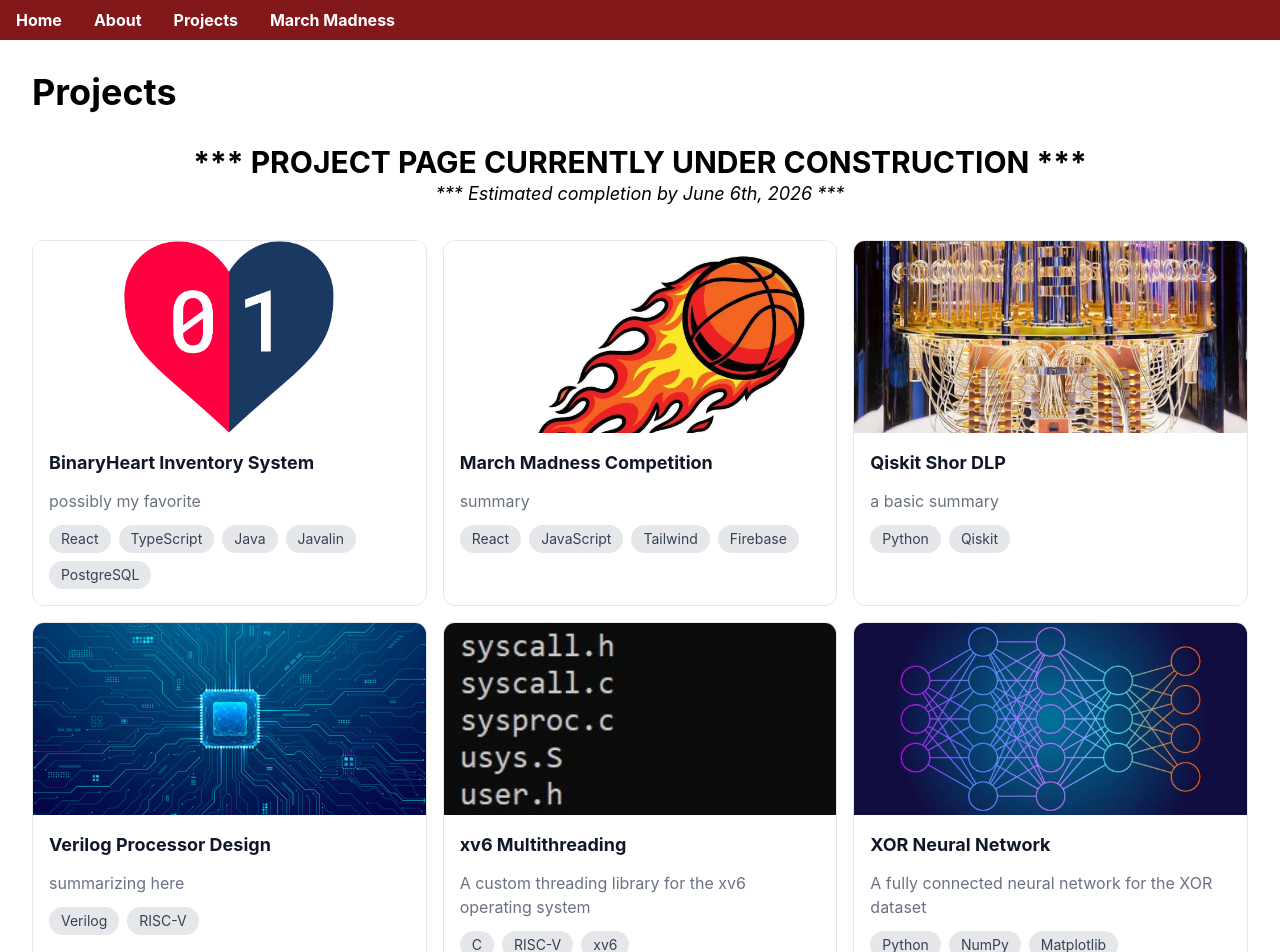
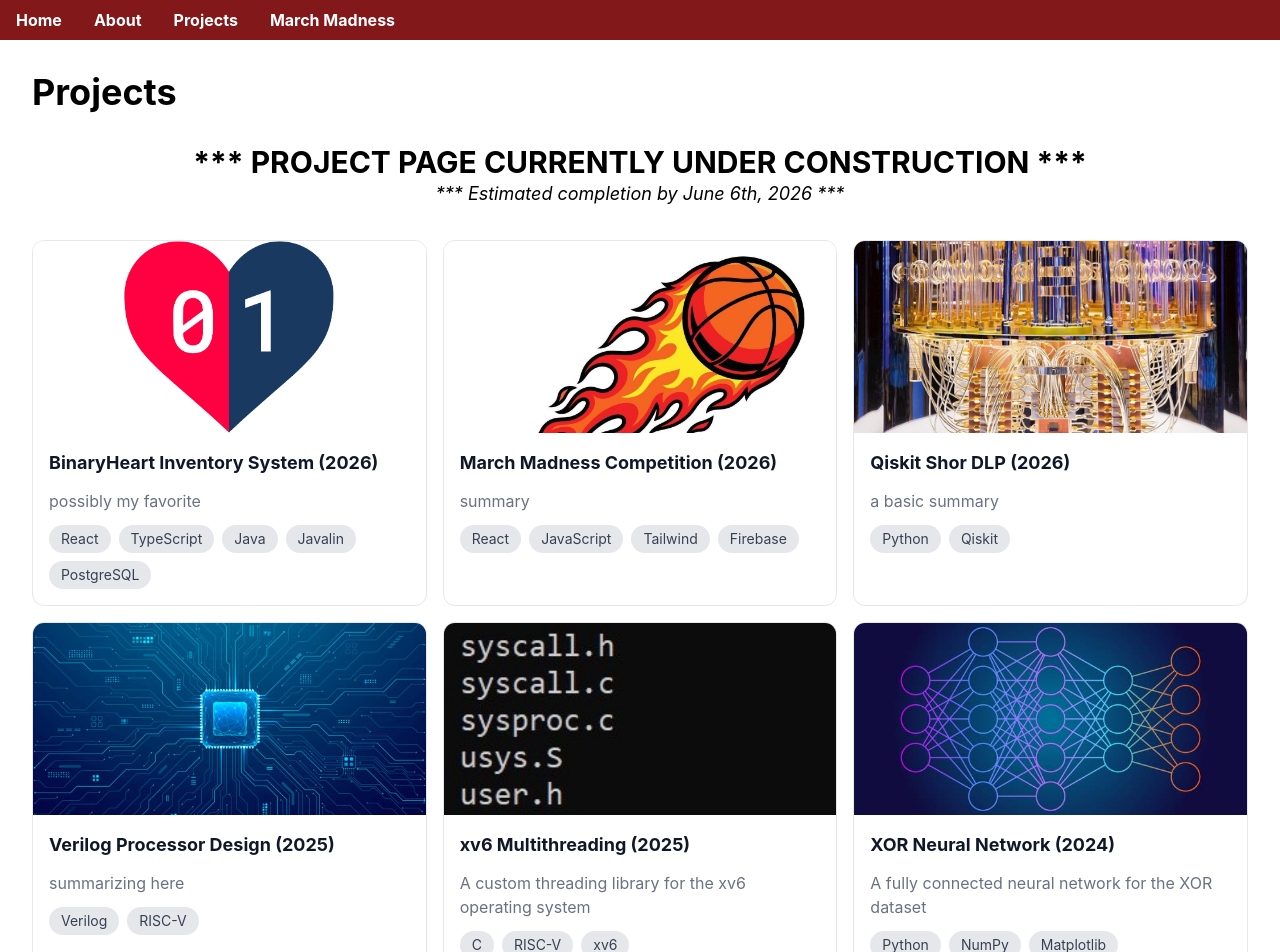
Before and after one commit to rhit-lucasja/personal-site, a React (Vite) app: page /projects in a window 1280 px wide. Shown: the top 952 px of the page. Built offline with nearby package versions, Linux system fonts and the light colour scheme; no server answers.

Commit message:
added years to project page

```diff
--- a/src/data/projectData.js
+++ b/src/data/projectData.js
@@ -19,7 +19,7 @@ import bhCover from '../assets/projects/bh_cover.png';
 export const projects = [
     {
         id: 'project-seven',
-        title: 'BinaryHeart Inventory System',
+        title: 'BinaryHeart Inventory System (2026)',
         summary: 'possibly my favorite',
         description: 'more description',
         feature: null,
@@ -33,7 +33,7 @@ export const projects = [
     },
     {
         id: 'project-six',
-        title: 'March Madness Competition',
+        title: 'March Madness Competition (2026)',
         summary: 'summary',
         description: 'more to say',
         feature: null,
@@ -47,7 +47,7 @@ export const projects = [
     },
     {
         id: 'project-five',
-        title: 'Qiskit Shor DLP',
+        title: 'Qiskit Shor DLP (2026)',
         summary: 'a basic summary',
         description: 'longer description',
         feature: null,
@@ -61,7 +61,7 @@ export const projects = [
     },
     {
         id: 'project-four',
-        title: 'Verilog Processor Design',
+        title: 'Verilog Processor Design (2025)',
         summary: 'summarizing here',
         description: 'so many details',
         feature: null,
@@ -75,7 +75,7 @@ export const projects = [
     },
     {
         id: 'project-three',
-        title: 'xv6 Multithreading',
+        title: 'xv6 Multithreading (2025)',
         summary: 'A custom threading library for the xv6 operating system',
         description: 'Introducing rhthr, the palindromic and tongue-twisting threading library designed and developed by myself, Tal Belkind, and Oskar Steiger. With this library, any user program can create multiple threads, execute them in parallel (or as close to parallel as xv6 allows), and join threads upon completion.',
         feature: 'Threads share the same physical memory. Threads can also pass pointers between each other, accessing and updating data at specified addresses. Finally, any changes to one thread\'s pagetable propagate to all threads of the same process.',
@@ -89,7 +89,7 @@ export const projects = [
     },
     {
         id: 'project-two',
-        title: 'XOR Neural Network',
+        title: 'XOR Neural Network (2024)',
         summary: 'A fully connected neural network for the XOR dataset',
         description: 'During the summer of 2024, I studied the basics of machine learning by creating a neural network operating on the MNIST dataset. To reinforce my skills, I adapted the MNIST model to the XOR dataset. For each random input (x,y), the neural network should output 0 whenever x and y have the same sign and 1 when x and y have different signs.',
         feature: null,
@@ -103,7 +103,7 @@ export const projects = [
     },
     {
         id: 'project-one',
-        title: 'Rose Bonfir',
+        title: 'Rose Bonfir (2024)',
         summary: 'An object-oriented arcade game based on Jetpac (1983)',
         description: 'Rose Bonfir, a Rose-Hulman-themed spinoff developed by myself, Nakul Mital, and Xingzhao An, puts you in control of Rosie, the beloved mascot, who must use her jetpack to pick up pallets and fuel for the iconic homecoming bonfire. Along the way, she must avoid and disable enemy drones by hacking them with binary code.',
         feature: 'My favorite additional feature was the Level Editor, which lets users arrange the bonfire, Rosie, and multiple platforms into a custom layout. Users can then save, load, and play their custom levels from the level selection menu.',
```
